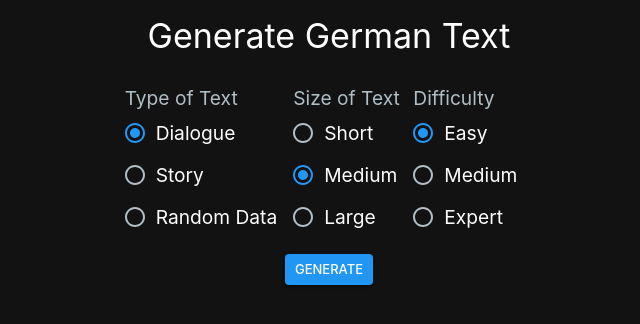
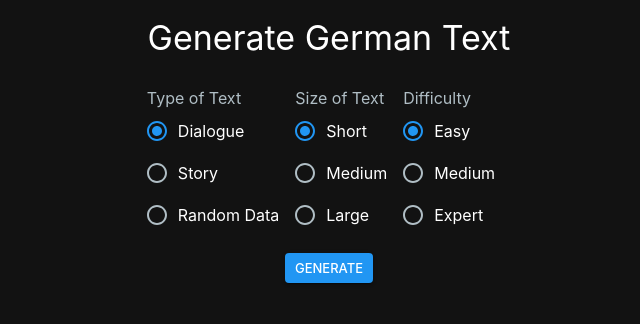
Before and after one commit to franruedaesq/WordWise, a Next.js app in the folder word-wise/: page / in a window 1280 px wide. Shown: the top 324 px of the page, without its empty margins (311-951 px from the left). Built offline with nearby package versions, Linux system fonts and the light colour scheme.

Commit message:
fix: styles

```diff
--- a/word-wise/src/pages/api/openAI/getText.ts
+++ b/word-wise/src/pages/api/openAI/getText.ts
@@ -35,7 +35,7 @@ export default async function handler(
         model: "gpt-3.5-turbo",
         messages: [
             {role: "system", content: "You are german writer and language investigator, you work for a publishing house writing dialogues, stories and texts in german for german language learning books."},
-            {role: "user", content: `i need you to provide me with a ${textType} that must have a ${textDifficulty} difficulty and must be ${textSize} size.
+            {role: "user", content: `i need you to provide me with a ${textType} that must have a ${textDifficulty} difficulty and must be around ${textSize} size.
 
             the answer must fallow this structure, i dont need anything else, just answer with the correct this structure:
 
--- a/word-wise/src/pages/index.tsx
+++ b/word-wise/src/pages/index.tsx
@@ -32,7 +32,7 @@ const Home: React.FC = () => {
   const isLoading = useSelector((state: RootState) => state.loading.isLoading);
 
   const [selectedType, setSelectedType] = useState<string>('dialogue');
-  const [selectedSize, setSelectedSize] = useState<string>('medium');
+  const [selectedSize, setSelectedSize] = useState<string>('25 words');
   const [selectedDifficulty, setSelectedDifficulty] = useState<string>('easy');
   const [generatedText, setGeneratedText] = useState<string>('');
   const [generatedTitle, setGeneratedTitle] = useState<Generatedtitle>({
@@ -163,9 +163,9 @@ const Home: React.FC = () => {
               value={selectedSize}
               onChange={handleSizeChange}
             >
-              <FormControlLabel value="short" control={<Radio />} label="Short" />
-              <FormControlLabel value="medium" control={<Radio />} label="Medium" />
-              <FormControlLabel value="large" control={<Radio />} label="Large" />
+              <FormControlLabel value="25 words" control={<Radio />} label="Short" />
+              <FormControlLabel value="40 words" control={<Radio />} label="Medium" />
+              <FormControlLabel value="55 words" control={<Radio />} label="Large" />
             </RadioGroup>
           </FormControl>
           <FormControl component="fieldset">
@@ -187,10 +187,10 @@ const Home: React.FC = () => {
         </Button>
       </Box>
 
-      <Box display="flex" flexDirection="column" alignItems="center">
+      <Box display="flex" flexDirection="column" alignItems="center" justifyContent="center" maxWidth={1000} margin="0 auto">
         {isLoading ? <LoaderComponent/> :
-        <div>
-        <Box display="flex" mt={4} ml={3}>
+        <div style={{display:"flex", flexDirection:"column", alignItems:"center"}}>
+        <Box display="flex" mt={4} ml={3} flexWrap="wrap">
           <Typography variant="h5" component="h4" gutterBottom mr={1}>
             {generatedTitle?.german}
           </Typography>
@@ -201,7 +201,7 @@ const Home: React.FC = () => {
         <Typography variant="body1" component="p" gutterBottom whiteSpace="pre-line" mt={1} ml={3}>
           {generatedText && generatedText}
         </Typography>
-        {generatedText && <Button variant="contained" color="primary" onClick={handleGetFlashcards} size="small" sx={{ maxWidth: "250px" }}>
+        {generatedText && <Button variant="contained" color="primary" onClick={handleGetFlashcards} size="small" sx={{ maxWidth: "250px", marginTop:"20px" }}>
           Get Flashcards
         </Button>}
         </div>
--- a/word-wise/src/theme.ts
+++ b/word-wise/src/theme.ts
@@ -86,7 +86,7 @@ export const darkTheme = createTheme({
       fontSize: '2.5rem',
     },
     body1: {
-      fontSize: '1.2rem',
+      fontSize: '1rem',
       lineHeight: '1.5',
     },
   },
```
